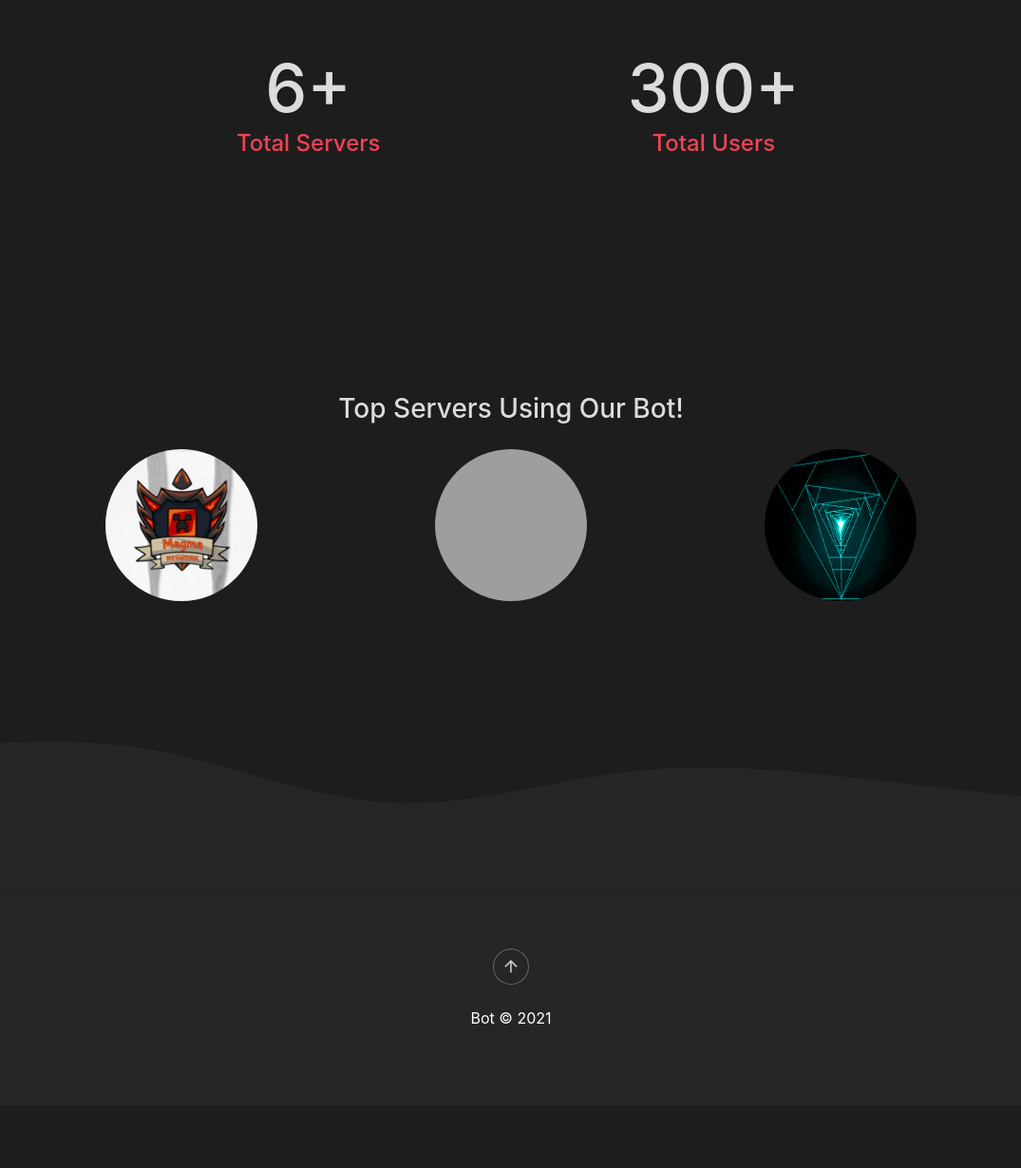
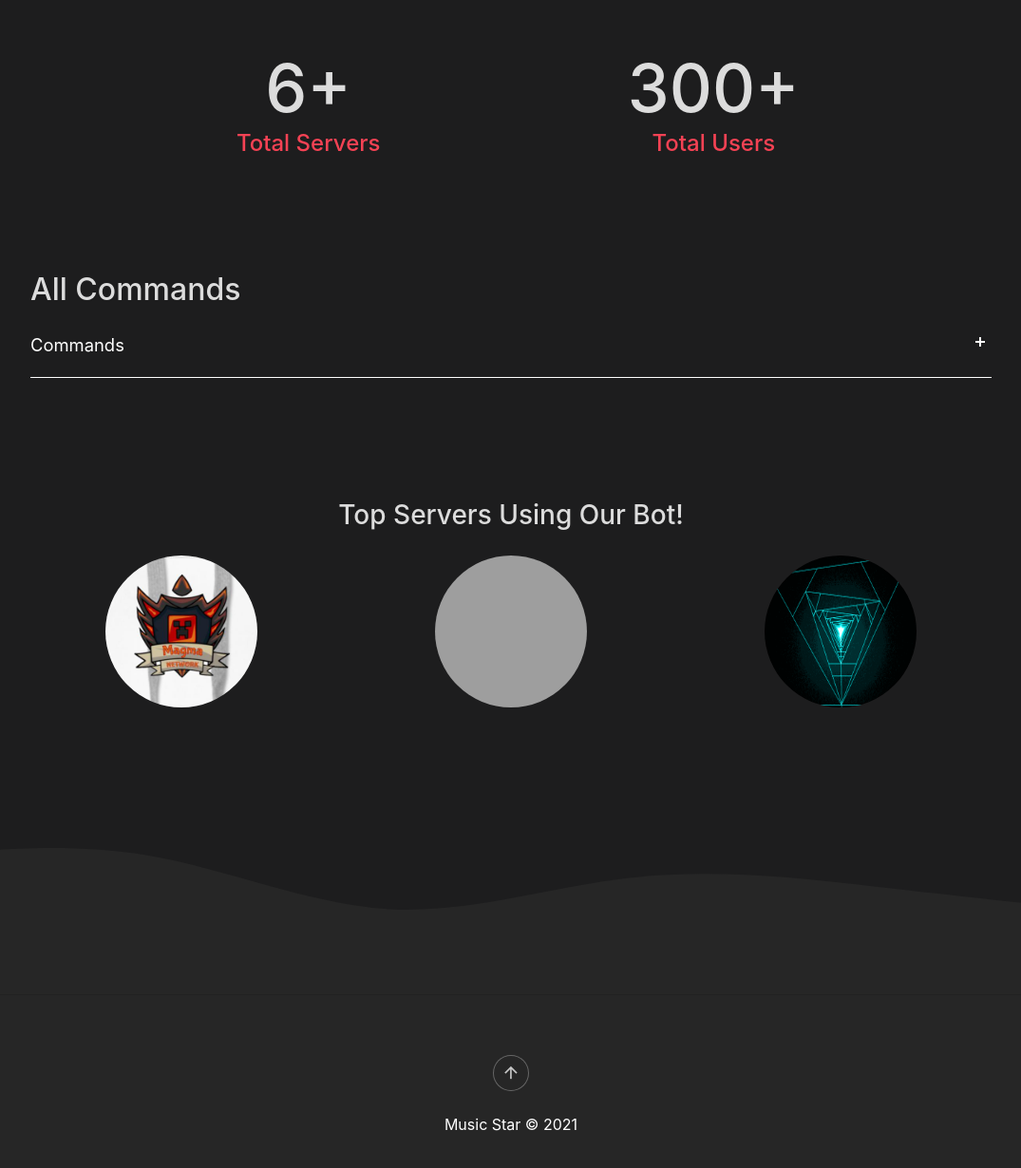
Before and after one commit to StervWasTaken/Star-Music, a plain HTML site: page index.html in a window 1280 px wide. Shown: the part 1430-2660 px from the top of the page at 95% size, without its empty margins (102-1177 px from the left). Before the commit the page ends 2594 px from the top, so only its background shows below. Drawn offline with nearby package versions, Linux system fonts and the light colour scheme; grey boxes are pictures that could not be loaded; files whose address does not match are found by name.

Commit message:
made few changes

```diff
--- a/index.html
+++ b/index.html
@@ -85,6 +85,16 @@
             </div>
         </section><div class="container">
 
+            <h2>All Commands</h2>
+  <div class="accordion">
+
+          <div class="accordion-item">
+      <button id="accordion-button-1" aria-expanded="false"><span class="accordion-title">Commands</span><span class="icon" aria-hidden="true"></span></button>
+      <div class="accordion-content">
+        <p>mm!help - see all bot comands<br> mm!play - Plays a video from youtube<br>mm!queue - Shows the queue<br>mm!skip - Skips a song<br>mm!vol/mm!volume - Sets the volume<br>mm!leave - Leaves a voice channel<br>mm!pause - Pauses a video<br>mm!resume - Resumes a video<br>
+      </div>
+    </div>
+
 
   </div>
 </div></div>
@@ -106,7 +116,7 @@
             <div class="row">
                 <div class="col item social"><a class="smoothScroll" href="#top"><i class="icon ion-android-arrow-up"></i></a></div>
             </div>
-            <p class="copyright" style="color: var(--text-color);">Bot © 2021</p>
+            <p class="copyright" style="color: var(--text-color);">Music Star © 2021</p>
             <p class="copyright" style="color: var(--text-color);padding: 0px;">
         </div>
     </div>
```
